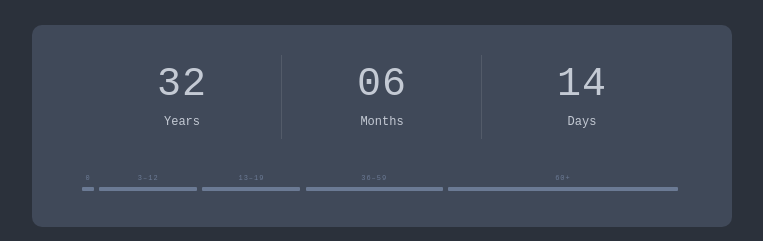
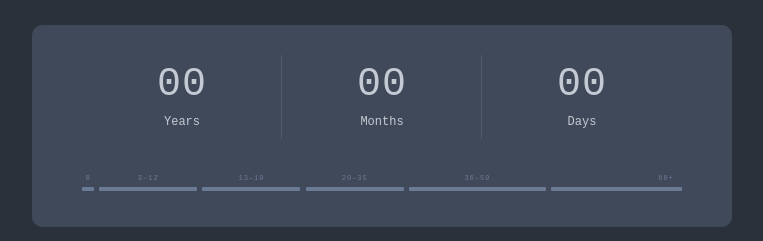
Before and after one commit to FarzadAF292/Calc-Age-V2, a plain HTML site: page index.html in a window 1280 px wide. Shown: the part 361-602 px from the top of the page, 258-1021 px from the left. Drawn offline with Linux system fonts and the light colour scheme; a web font is replaced by a local one.

Commit message:
Added min and max for seg

```diff
--- a/index.html
+++ b/index.html
@@ -67,44 +67,49 @@
                 <!-- Top numbers -->
                 <div class="stats3">
                     <div class="statBox">
-                        <div class="num" id="outYears">32</div>
+                        <div class="num" id="outYears">00</div>
                         <div class="label">Years</div>
                     </div>
 
                     <div class="statBox">
-                        <div class="num" id="outMonths">06</div>
+                        <div class="num" id="outMonths">00</div>
                         <div class="label">Months</div>
                     </div>
 
                     <div class="statBox">
-                        <div class="num" id="outDays">14</div>
+                        <div class="num" id="outDays">00</div>
                         <div class="label">Days</div>
                     </div>
                 </div>
 
                 <!-- Range bar -->
                 <div class="ranges">
-                    <div class="seg small">
+                    <div class="seg small" data-min="0" data-max="2">
                         <div class="segLabel">0</div>
                         <div class="segLine"></div>
                     </div>
 
-                    <div class="seg">
+                    <div class="seg xsmall" data-min="3" data-max="12">
                         <div class="segLabel">3–12</div>
                         <div class="segLine"></div>
                     </div>
 
-                    <div class="seg">
+                    <div class="seg xlsmall" data-min="13" data-max="19">
                         <div class="segLabel">13–19</div>
                         <div class="segLine"></div>
                     </div>
 
-                    <div class="seg wide">
+                    <div class="seg midium" data-min="20" data-max="35">
+                        <div class="segLabel">20–35</div>
+                        <div class="segLine"></div>
+                    </div>
+
+                    <div class="seg wide" data-min="36" data-max="59">
                         <div class="segLabel">36–59</div>
                         <div class="segLine"></div>
                     </div>
 
-                    <div class="seg xwide">
+                    <div class="seg xwide" data-min="60" data-max="200">
                         <div class="segLabel">60+</div>
                         <div class="segLine"></div>
                     </div>
```
